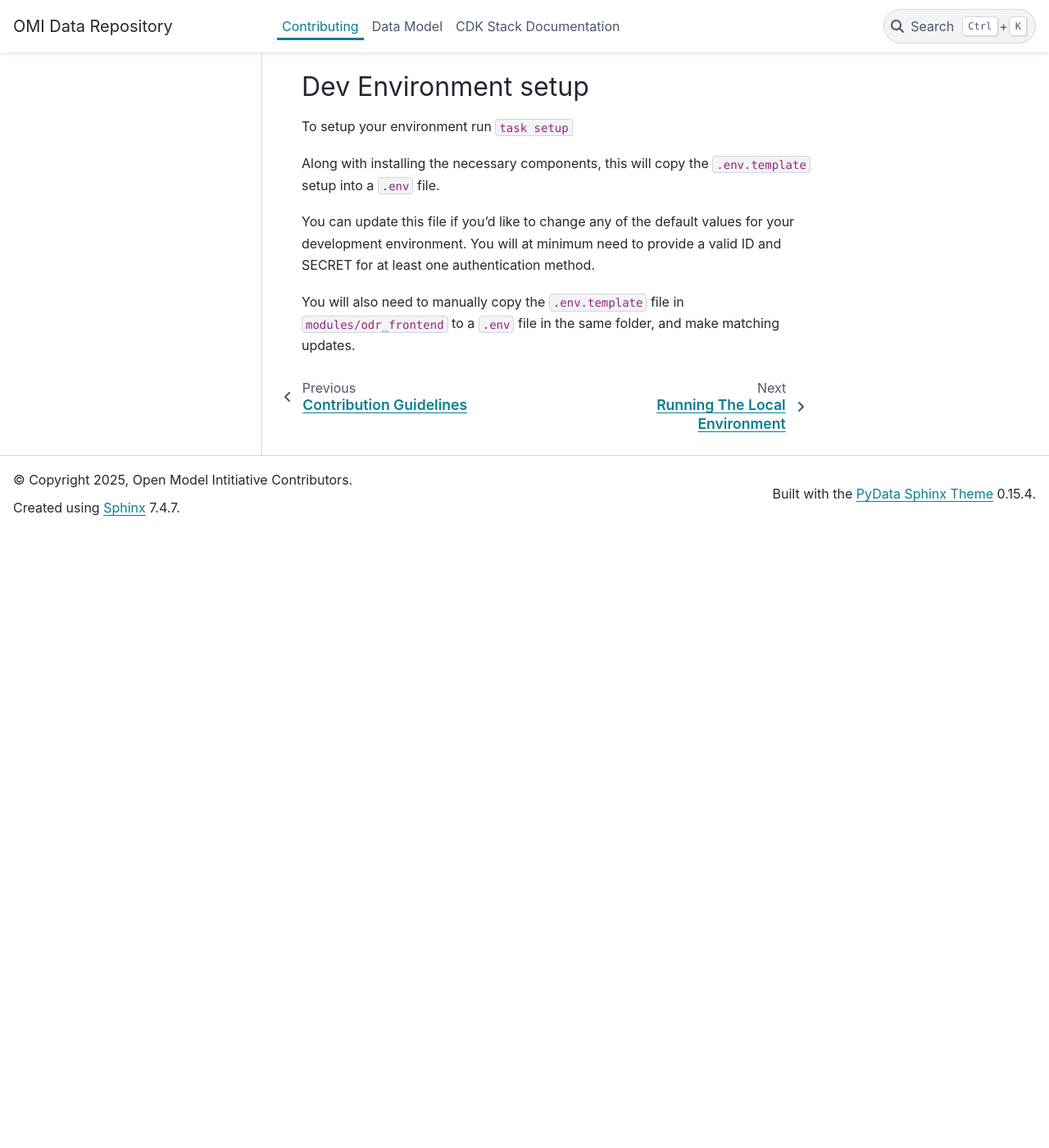
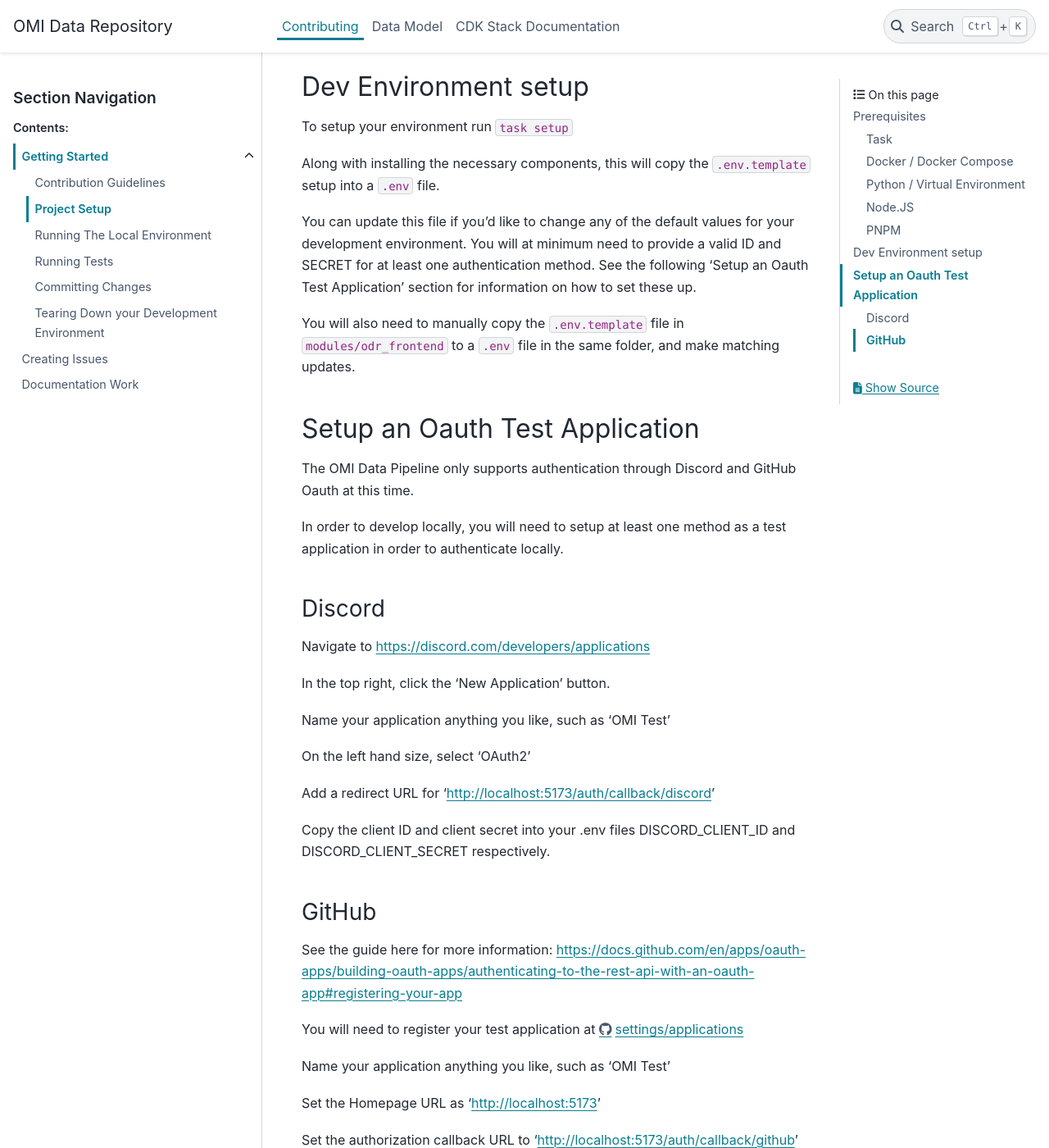
Before and after one commit to Open-Model-Initiative/OMI-Data-Pipeline, a Sphinx documentation site: the page built from doc/contributing/getting_started/project_setup.rst, in a window 1280 px wide and 1400 px high, scrolled down 1012 px. Shown: the whole window at 82% size. Built offline with Sphinx 7.4.7 and the PyData theme 0.15.4, drawn with Linux system fonts in a browser that asks for light colours; before the commit the page ends 1661 px from its top, so only the background shows below that; some of the changed text lies outside the part shown.

Commit message:
Add initial OAuth2 instructions for Discord and GitHub.
Signed-off-by: Zachary Licastro <CheesyLaZanya@proton.me>

```diff
--- a/doc/contributing/getting_started/project_setup.rst
+++ b/doc/contributing/getting_started/project_setup.rst
@@ -43,5 +43,50 @@
 Along with installing the necessary components, this will copy the ``.env.template`` setup into a ``.env`` file.
 
 You can update this file if you'd like to change any of the default values for your development environment. You will at minimum need to provide a valid ID and SECRET for at least one authentication method.
+See the following 'Setup an Oauth Test Application' section for information on how to set these up.
 
 You will also need to manually copy the ``.env.template`` file in ``modules/odr_frontend`` to a ``.env`` file in the same folder, and make matching updates.
+
+Setup an Oauth Test Application
+-------------------------------
+
+The OMI Data Pipeline only supports authentication through Discord and GitHub Oauth at this time.
+
+In order to develop locally, you will need to setup at least one method as a test application in order to authenticate locally.
+
+Discord
+~~~~~~~
+
+Navigate to https://discord.com/developers/applications
+
+In the top right, click the 'New Application' button.
+
+Name your application anything you like, such as 'OMI Test'
+
+On the left hand size, select 'OAuth2'
+
+Add a redirect URL for 'http://localhost:5173/auth/callback/discord'
+
+Copy the client ID and client secret into your .env files DISCORD_CLIENT_ID and DISCORD_CLIENT_SECRET respectively.
+
+
+GitHub
+~~~~~~
+
+See the guide here for more information: https://docs.github.com/en/apps/oauth-apps/building-oauth-apps/authenticating-to-the-rest-api-with-an-oauth-app#registering-your-app
+
+You will need to register your test application at https://github.com/settings/applications/new
+
+Name your application anything you like, such as 'OMI Test'
+
+Set the Homepage URL as 'http://localhost:5173'
+
+Set the authorization callback URL to 'http://localhost:5173/auth/callback/github'
+
+Click the 'Register application' button.
+
+On this page, click generate a new client secret.
+
+Copy the client ID and client secret into your .env files GITHUB_CLIENT_ID and GITHUB_CLIENT_SECRET respectively.
+
+Take note of the client ID and client secret as you will need them for your .env file in the next step.
--- a/doc/contributing/getting_started/running_the_local_environment.rst
+++ b/doc/contributing/getting_started/running_the_local_environment.rst
@@ -26,3 +26,5 @@
     Name the DB something like omi-database, then switch to the connection tab
 
     The host name/address will be 'postgres', the username will be your .env POSTGRES_USER, and the password will be your .env POSTGRES_PASSWORD
+
+    Leave the port as '5432' and click save.
```
